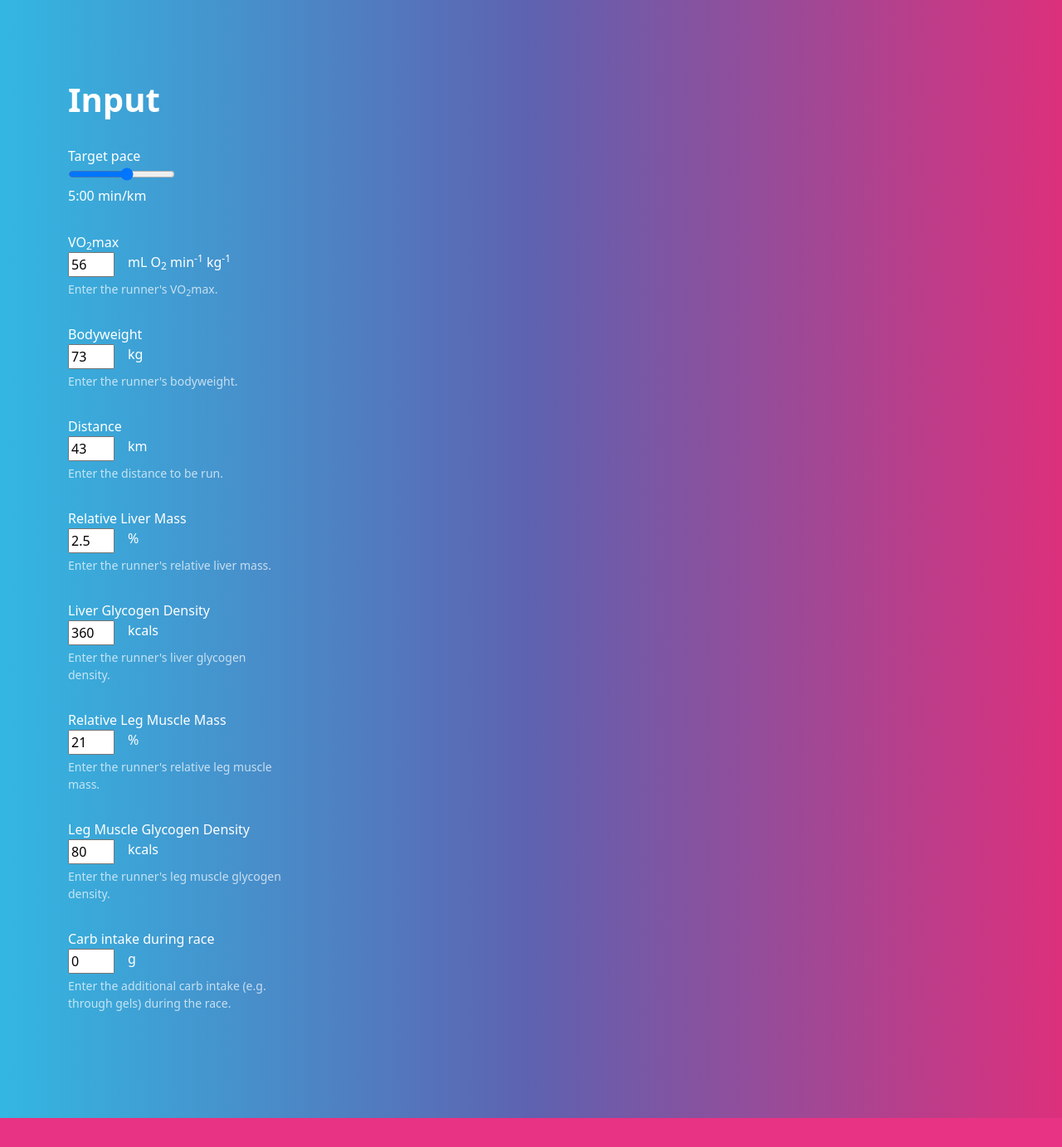
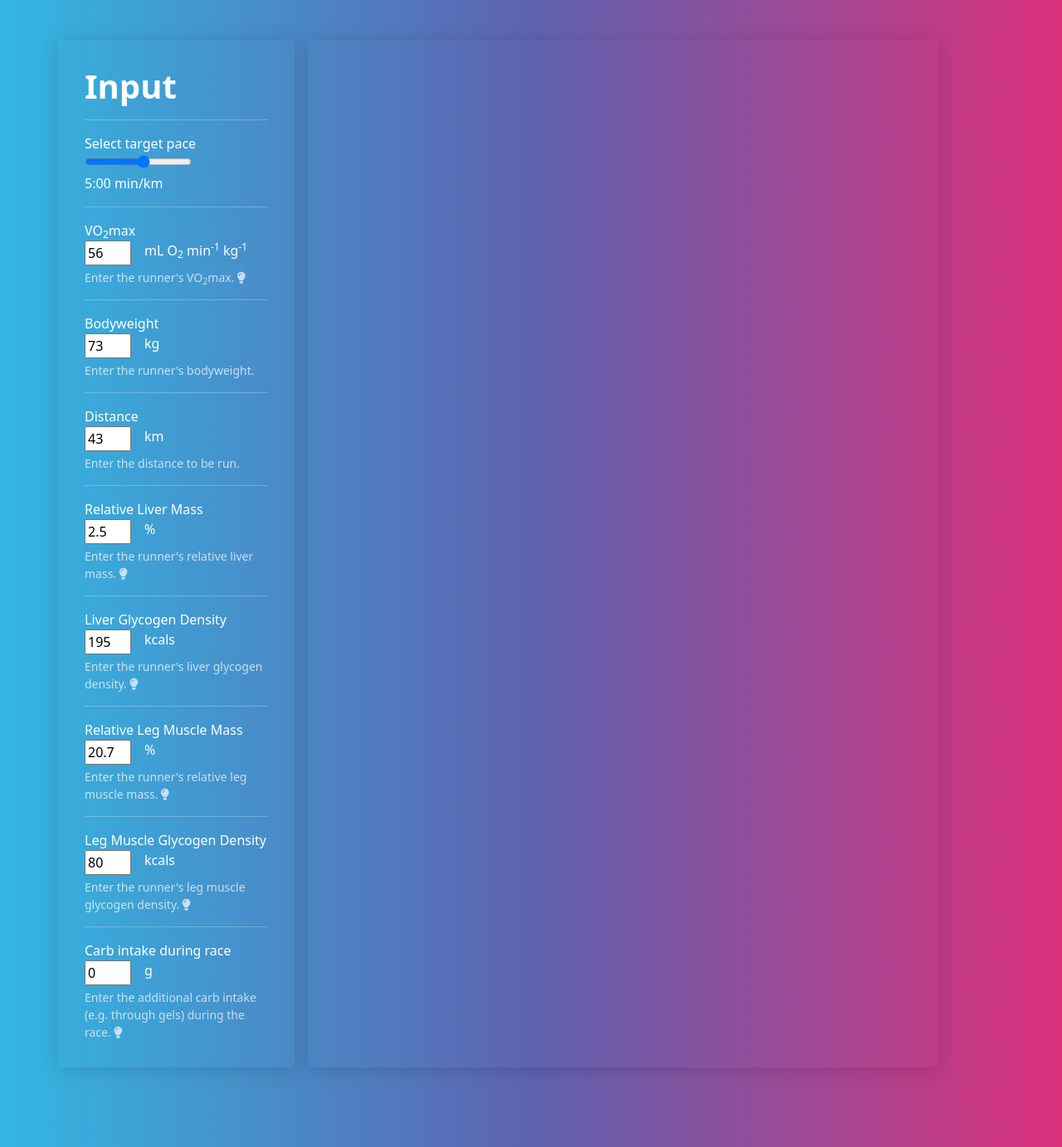
Before and after one commit to neptunhiker/marathon-prep, a Django app: page / in a window 1280 px wide. Shown: the part 82-1465 px from the top of the page at 83% size. Before the commit the page ends 1430 px from the top, so only its background shows below. Run offline with Django 4.2, Linux system fonts and the light colour scheme; some libraries are stand-ins or nearby versions.

Commit message:
Create a graph and fix design issues

```diff
--- a/simulation/templates/simulation/dashboard.html
+++ b/simulation/templates/simulation/dashboard.html
@@ -5,26 +5,30 @@
 {% block content %}
 <script src="https://unpkg.com/htmx.org@1.6.1"></script>
 
-<div class="container my-5">
-  <div class="row">
-    <div class="col col-lg-3">
+<div class="container mt-4 mb-5">
+  <div class="row gap-2">
+    <div class="col-12 col-md-3 shadow p-3">
       <form method="post">
         {% csrf_token %}
         <h1>Input</h1>
-        <div style="display: block;" class="my-3">
-          <label for="paceRange" style="display: block;">Target pace</label>
+        <hr class="my-2">
+        <div style="display: block;" class="my-0">
+          <label for="paceRange" style="display: block;">Select target pace</label>
           <input type="range" min="2.5" max="7" value="5.0" step="0.01" id="paceRange" name="paceRange" hx-post="{% url 'update_dashboard' %}" hx-trigger="change" hx-target="#simultion-results-display" hx-indicator="#loading-indicator" hx-vals='{"csrfmiddlewaretoken": "{{ csrf_token }}"}'>
           <div id="sliderValue">5:00 min/km</div>
         </div>
-        <div style="display: block;" class="my-3">
+        <hr class="my-2">
+        <div style="display: block;" class="my-0">
           <label for="vo2_max" style="display: block;">VO<sub>2</sub>max</label>
           <div style="display: flex;">
             <input class="custom-css-input-field" type="number" min="0" max="100" value="56" id="vo2_max" name="vo2_max" hx-post="{% url 'update_dashboard' %}" hx-trigger="change" hx-target="#simultion-results-display" hx-indicator="#loading-indicator" style="display: block;" />
             <span class="ms-2"> mL O<sub>2</sub> min<sup>-1</sup> kg<sup>-1</sup></span>
           </div>
-          <small id="vo2_maxHelp" class="form-text text-muted" style="display: block;">Enter the runner's VO<sub>2</sub>max.</small>
+          <small id="vo2_maxHelp" class="form-text text-muted" style="display: block;">Enter the runner's VO<sub>2</sub>max. <span class="fw-bold" data-bs-toggle="tooltip" title="VO2 max (also maximal oxygen consumption, maximal oxygen uptake or maximal aerobic capacity) is the maximum rate of oxygen consumption attainable during physical exertion. It is measured in milliliters of oxygen consumed per minute per kilogram bodyweight."><i class="fas fa-solid fa-lightbulb"></i></span></small>
+
         </div>
-        <div style="display: block;" class="my-3">
+        <hr class="my-2">
+        <div style="display: block;" class="my-0">
           <label for="bodyweight" style="display: block;">Bodyweight</label>
           <div style="display: flex;">
             <input class="custom-css-input-field" type="number" min="40" value="73" id="bodyweight" name="bodyweight" hx-post="{% url 'update_dashboard' %}" hx-trigger="change" hx-target="#simultion-results-display" hx-indicator="#loading-indicator" style="display: block;" />
@@ -32,7 +36,8 @@
           </div>
           <small id="bodyweightHelp" class="form-text text-muted" style="display: block;">Enter the runner's bodyweight.</small>
         </div>
-        <div style="display: block;" class="my-3">
+        <hr class="my-2">
+        <div style="display: block;" class="my-0">
           <label for="distance" style="display: block;">Distance</label>
           <div style="display: flex;">
             <input class="custom-css-input-field" type="number" min="1" max="100" value="43" id="distance" name="distance" hx-post="{% url 'update_dashboard' %}" hx-trigger="change" hx-target="#simultion-results-display" hx-indicator="#loading-indicator" style="display: block;" />
@@ -40,51 +45,58 @@
           </div>
           <small id="distanceHelp" class="form-text text-muted" style="display: block;">Enter the distance to be run.</small>
         </div>
-        <div style="display: block;" class="my-3">
+        <hr class="my-2">
+        <div style="display: block;" class="my-0">
           <label for="RelativeLiverMass" style="display: block;">Relative Liver Mass</label>
           <div style="display: flex;">
             <input class="custom-css-input-field" type="number" min="1" max="4" value="2.5" step="0.1" id="RelativeLiverMass" name="RelativeLiverMass" hx-post="{% url 'update_dashboard' %}" hx-trigger="change" hx-target="#simultion-results-display" hx-indicator="#loading-indicator" style="display: block;" />
             <span class="ms-2"> %</span>
           </div>
-          <small id="RelativeLiverMassHelp" class="form-text text-muted" style="display: block;">Enter the runner's relative liver mass.</small>
+          <small id="RelativeLiverMassHelp" class="form-text text-muted" style="display: block;">Enter the runner's relative liver mass. <span class="fw-bold" data-bs-toggle="tooltip" title="The liver typically accounts for about 2-3% of an individual's body weight."><i class="fas fa-solid fa-lightbulb"></i></span></small>
         </div>
-        <div style="display: block;" class="my-3">
+        <hr class="my-2">
+        <div style="display: block;" class="my-0">
           <label for="liverGlycogenDensity" style="display: block;">Liver Glycogen Density</label>
           <div style="display: flex;">
-            <input class="custom-css-input-field" type="number" min="180" max="500" value="360" id="liverGlycogenDensity" name="liverGlycogenDensity" hx-post="{% url 'update_dashboard' %}" hx-trigger="change" hx-target="#simultion-results-display" hx-indicator="#loading-indicator" style="display: block;" />
+            <input class="custom-css-input-field" type="number" min="150" max="360" value="195" id="liverGlycogenDensity" name="liverGlycogenDensity" hx-post="{% url 'update_dashboard' %}" hx-trigger="change" hx-target="#simultion-results-display" hx-indicator="#loading-indicator" style="display: block;" />
             <span class="ms-2"> kcals</span>
           </div>
-          <small id="liverGlycogenDensityHelp" class="form-text text-muted" style="display: block;">Enter the runner's liver glycogen density.</small>
+          <small id="liverGlycogenDensityHelp" class="form-text text-muted" style="display: block;">Enter the runner's liver glycogen density. <span class="fw-bold" data-bs-toggle="tooltip" title="The liver typically stores glycogen at a density of approximately 195 kcals per kilogram, and is capable of storage at a maximum density of approximately 360 kcals per kilogram. Therefore, a 1.8-kg liver typically stores approximately 88 g of carbohydrate and can store at most approximately 162 g, corresponding to approximately 350 and 650 kcal, respectively. "><i class="fas fa-solid fa-lightbulb"></i></span></small>
+
         </div>
-        <div style="display: block;" class="my-3">
+        <hr class="my-2">
+        <div style="display: block;" class="my-0">
           <label for="RelativeLegMuscleMass" style="display: block;">Relative Leg Muscle Mass</label>
           <div style="display: flex;">
-            <input class="custom-css-input-field" type="number" min="15" max="40" value="21" id="RelativeLegMuscleMass" name="RelativeLegMuscleMass" hx-post="{% url 'update_dashboard' %}" hx-trigger="change" hx-target="#simultion-results-display" hx-indicator="#loading-indicator" style="display: block;" />
+            <input class="custom-css-input-field" type="number" min="15" max="40" value="20.7" id="RelativeLegMuscleMass" name="RelativeLegMuscleMass" hx-post="{% url 'update_dashboard' %}" hx-trigger="change" hx-target="#simultion-results-display" hx-indicator="#loading-indicator" style="display: block;" />
             <span class="ms-2"> %</span>
           </div>
-          <small id="RelativeLegMuscleMassHelp" class="form-text text-muted" style="display: block;">Enter the runner's relative leg muscle mass.</small>
+          <small id="RelativeLegMuscleMassHelp" class="form-text text-muted" style="display: block;">Enter the runner's relative leg muscle mass. <span class="fw-bold" data-bs-toggle="tooltip" title="Several studies have examined leg muscle mass in adult populations and found that it exhibits variability in relation to total body mass, constituting approximately 18.0-22.5% and 14.0–27.5% of total body mass in adult women and men, respectively."><i class="fas fa-solid fa-lightbulb"></i></span></small>
         </div>
-        <div style="display: block;" class="my-3">
+        <hr class="my-2">
+        <div style="display: block;" class="my-0">
           <label for="LegMuscleGlycogenDensity" style="display: block;">Leg Muscle Glycogen Density</label>
           <div style="display: flex;">
             <input class="custom-css-input-field" type="number" min="40" max="150" value="80" id="LegMuscleGlycogenDensity" name="LegMuscleGlycogenDensity" hx-post="{% url 'update_dashboard' %}" hx-trigger="change" hx-target="#simultion-results-display" hx-indicator="#loading-indicator" style="display: block;" />
             <span class="ms-2"> kcals</span>
           </div>
-          <small id="LegMuscleGlycogenDensityHelp" class="form-text text-muted" style="display: block;">Enter the runner's leg muscle glycogen density.</small>
+          <small id="LegMuscleGlycogenDensityHelp" class="form-text text-muted" style="display: block;">Enter the runner's leg muscle glycogen density. <span class="fw-bold" data-bs-toggle="tooltip" title="Biopsy studies of leg muscles indicate that while the muscles of trained athletes typically store glycogen at a density of approximately 80 kcals per kilogram, glycogen loading protocols can increase that density to a maximum of approximately 144 kcals per kilogram."><i class="fas fa-solid fa-lightbulb"></i></span></small>
+
         </div>
-        <div style="display: block;" class="my-3">
+        <hr class="my-2">
+        <div style="display: block;" class="my-0">
           <label for="AdditionalCarbIntake" style="display: block;">Carb intake during race</label>
           <div style="display: flex;">
             <input class="custom-css-input-field" type="number" min="0" max="300" value="0" id="AdditionalCarbIntake" name="AdditionalCarbIntake" hx-post="{% url 'update_dashboard' %}" hx-trigger="change" hx-target="#simultion-results-display" hx-indicator="#loading-indicator" style="display: block;" />
             <span class="ms-2"> g</span>
           </div>
-          <small id="AdditionalCarbIntakeHelp" class="form-text text-muted" style="display: block;">Enter the additional carb intake (e.g. through gels) during the race.</small>
+          <small id="AdditionalCarbIntakeHelp" class="form-text text-muted" style="display: block;">Enter the additional carb intake (e.g. through gels) during the race. <span class="fw-bold" data-bs-toggle="tooltip" title="To simplify the simulation, the total carbohydrate intake is assumed to take place at predefined discrete points in time. For races with less than or equal to 10 km the carbohydrate intake is assumed to take place at the halfway point. For races longer than 10 km the carbohydrate intake is assumed to be spread out evenly every five kilometers, e.g. for a marathon at kilometers, 5, 10, 15, 20, 25, 30, 35 and 40."><i class="fas fa-solid fa-lightbulb"></i></span></small>
         </div>
       </form>
     </div>
 
 
-    <div class="col col-lg-9">
+    <div class="col-12 col-md-8 shadow p-3">
       <div id="simultion-results-display"></div>
       <div id="loading-indicator" style="display: none;">Loading...</div>
     </div>
--- a/simulation/views.py
+++ b/simulation/views.py
@@ -1,11 +1,15 @@
 import datetime
 import numpy as np
+import pandas as pd
 
 from django.http import HttpResponse
 from django.views.generic import TemplateView
 from django.http import JsonResponse
 from django.views.decorators.http import require_POST
 from django.shortcuts import render
+
+import plotly.graph_objects as go
+import plotly.offline as opy
 
 from .import calculations, runners
 
@@ -16,9 +20,65 @@ class AboutView(TemplateView):
     template_name = "simulation/about.html"
 
 
+def create_chart(df: pd.DataFrame, glycogen_buffer: float) -> go.Figure:
+    # Create the plot
+    trace = go.Scatter(x=df['Distance'], y=df['GlycogenLevelsPlusCarbs'], mode='lines', name='Glycogen storage')
+    # Find the minimum y-value and the maximum x-value
+    min_y = min(df['GlycogenLevelsPlusCarbs'].min() * 1.5, 0)
+    max_x = df['Distance'].max()
+
+    layout = go.Layout(
+        hovermode='closest',
+        plot_bgcolor='rgba(0,0,0,0)',  # this makes the plot area transparent
+        paper_bgcolor='rgba(0,0,0,0)',  # this makes the area around the plot transparent
+        xaxis=dict(
+            title='km',
+            showline=True,
+        ),
+        yaxis=dict(
+            title='Glycogen storage in kcals',
+            range=[min_y, df['GlycogenLevelsPlusCarbs'].max() * 1.1]  # this sets the y-axis range from min_y to the maximum y-value
+        ),
+        font=dict(
+            color='white'
+        ),
+        shapes=[
+            # This creates a rectangle from x=0 to x=max_x and from y=0 to y=min_y
+            dict(
+                type='rect',
+                xref='x',
+                yref='y',
+                x0=0,
+                y0=0,
+                x1=max_x,
+                y1=glycogen_buffer,
+                fillcolor='rgba(255, 255, 0, 0.5)',  # this makes the fill color red with 50% opacity
+                line=dict(width=0),  # this makes the border line invisible
+                layer='below',
+            ),
+            dict(
+                type='rect',
+                xref='x',
+                yref='y',
+                x0=0,
+                y0=0,
+                x1=max_x,
+                y1=min_y,
+                fillcolor='rgba(255, 0, 0, 0.5)',  # this makes the fill color red with 50% opacity
+                line=dict(width=0),  # this makes the border line invisible
+                layer='below',
+            ),
+        ],
+    )
+    figure = go.Figure(data=[trace], layout=layout)
+
+    # Convert the plot to HTML
+    plot_div = opy.plot(figure, auto_open=False, output_type='div')
+
+    return plot_div
+
 @require_POST
 def update_dashboard(request):
-    print("calling")
     slider_pace_in_min = float(request.POST.get('paceRange', 0))
     bodyweight = float(request.POST.get('bodyweight', 0))
     glycogen_buffer = bodyweight * 3 * 4  # 3g per kg of bodyweight (* 4 for kcals)
@@ -51,7 +111,7 @@ def update_dashboard(request):
         interpretation = f"It is highly improbable that the race can be completed within the predicted finishing time of {finishing_time}, as the residual glycogen level at the end of the race is negative. This strongly suggests that the runner is likely to experience 'hitting the wall,' leading to substantial performance decline during the race, which would prevent achieving the projected time. A reduction in pace is advised to lower the rate of glycogen depletion throughout the race."
     elif residual_glycogen <= glycogen_buffer:
         indication = "warning"
-        interpretation = f"There is uncertainty regarding the ability to complete the race within the predicted finishing time of {finishing_time}, as residual glycogen levels are below 3g per kg of body weight by the end of the race (equivalent to {round(glycogen_buffer)} kcals). Studies indicate that performance may deteriorate prior to full glycogen depletion. It is recommended to either reduce the pace to conserve glycogen stores or increase glycogen availability through higher intial endogenous glycogen levels or carbohydrate supplementation during the race."
+        interpretation = f"There is uncertainty regarding the ability to complete the race within the predicted finishing time of {finishing_time}, as residual glycogen levels are below 3g per kg of body weight by the end of the race (equivalent to {round(glycogen_buffer)} kcals). Studies indicate that performance begins to decline before glycogen stores are completely exhausted, even in motivated endurance runners, at leg muscle glycogen concentrations approaching 3 to 5g per kg of body weight (see Karlsson J, Saltin B. Diet, muscle glycogen, and endurance performance. Journal of Applied Physiology. 1971;31:203–206.). It is recommended to either reduce the pace to conserve glycogen stores or increase glycogen availability through higher intial endogenous glycogen levels or carbohydrate supplementation during the race."
         if intensity > 0.8:
             additional_info = f"Additionally, the race is planned to be run at an intensity of {round(intensity * 100, 1)} %, as measured by the percentage of oxygen uptake (VO2) relative to maximal oxygen uptake capacity (VO2_max) which represents a considerable physiological challenge."
             interpretation = f"{interpretation} {additional_info}"
@@ -63,6 +123,14 @@ def update_dashboard(request):
             additional_info = f"One contributing factor may be the intensity at which the race is planned to be run. An intensity of {round(intensity * 100, 1)} %, as measured by the percentage of oxygen uptake (VO2) relative to maximal oxygen uptake capacity (VO2_max), represents a considerable physiological challenge."
             interpretation = f"{interpretation} {additional_info}"
 
+    df = calculations.time_series(
+        distance=distance,
+        pace_in_min=slider_pace_in_min,
+        vo2_max=vo2_max,
+        bodyweight=bodyweight,
+        total_carb_intake=additional_carb_intake,
+        inital_endogenous_glycogen=total_endogenous_glycogen_storage
+    )
 
     return render(request, 'simulation/simulation_results.html',
                 {'glycogen_buffer': glycogen_buffer,
@@ -84,5 +152,6 @@ def update_dashboard(request):
                 'additional_carb_intake': additional_carb_intake,
                 'total_available_glycogen': total_available_glycogen,
                 'interpretation': interpretation,
-                'indication': indication
+                'indication': indication,
+                'chart': create_chart(df, glycogen_buffer),
                 })
```
Also changed, not shown: simulation/calculations.py (+64 -15 lines), simulation/templates/simulation/simulation_results.html (+11 -5 lines).
